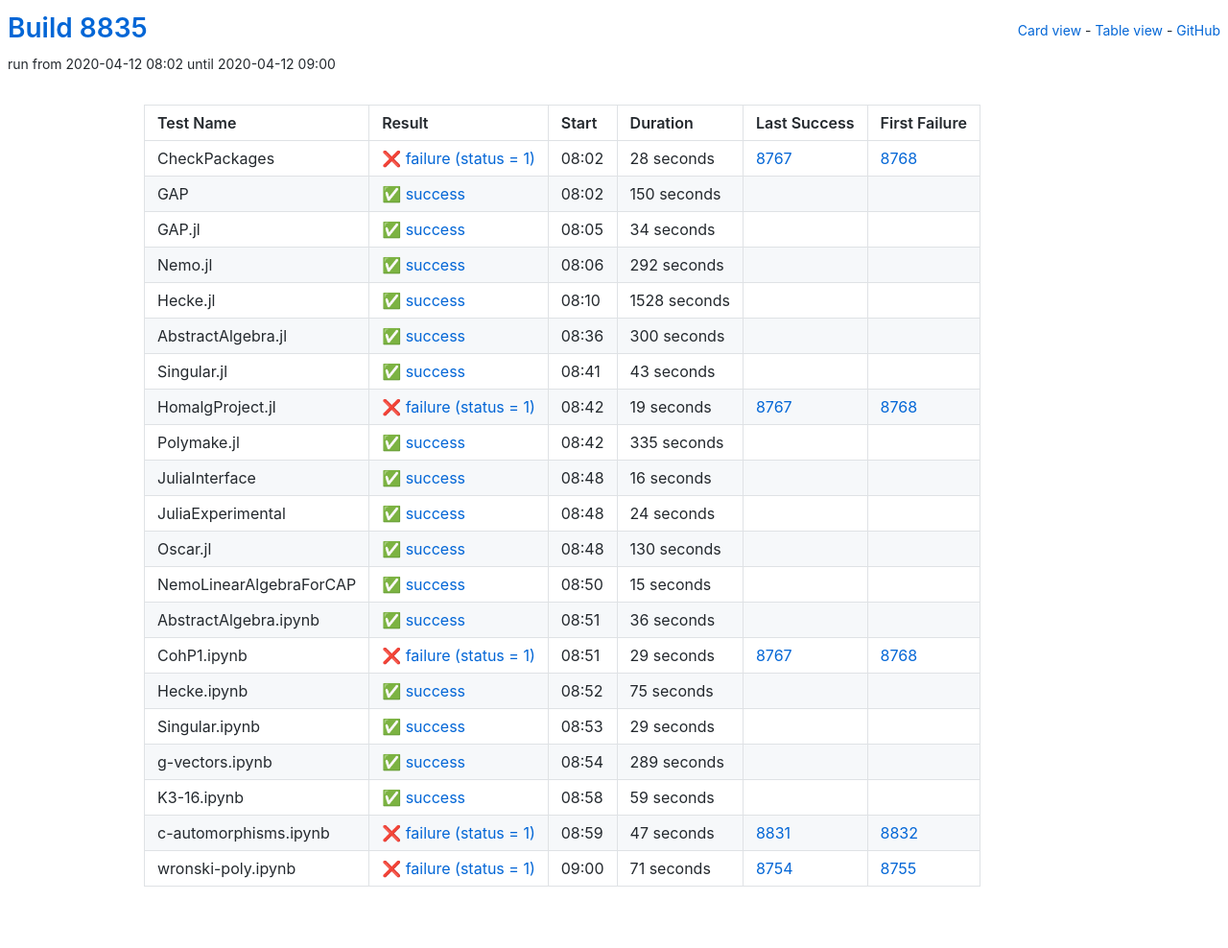
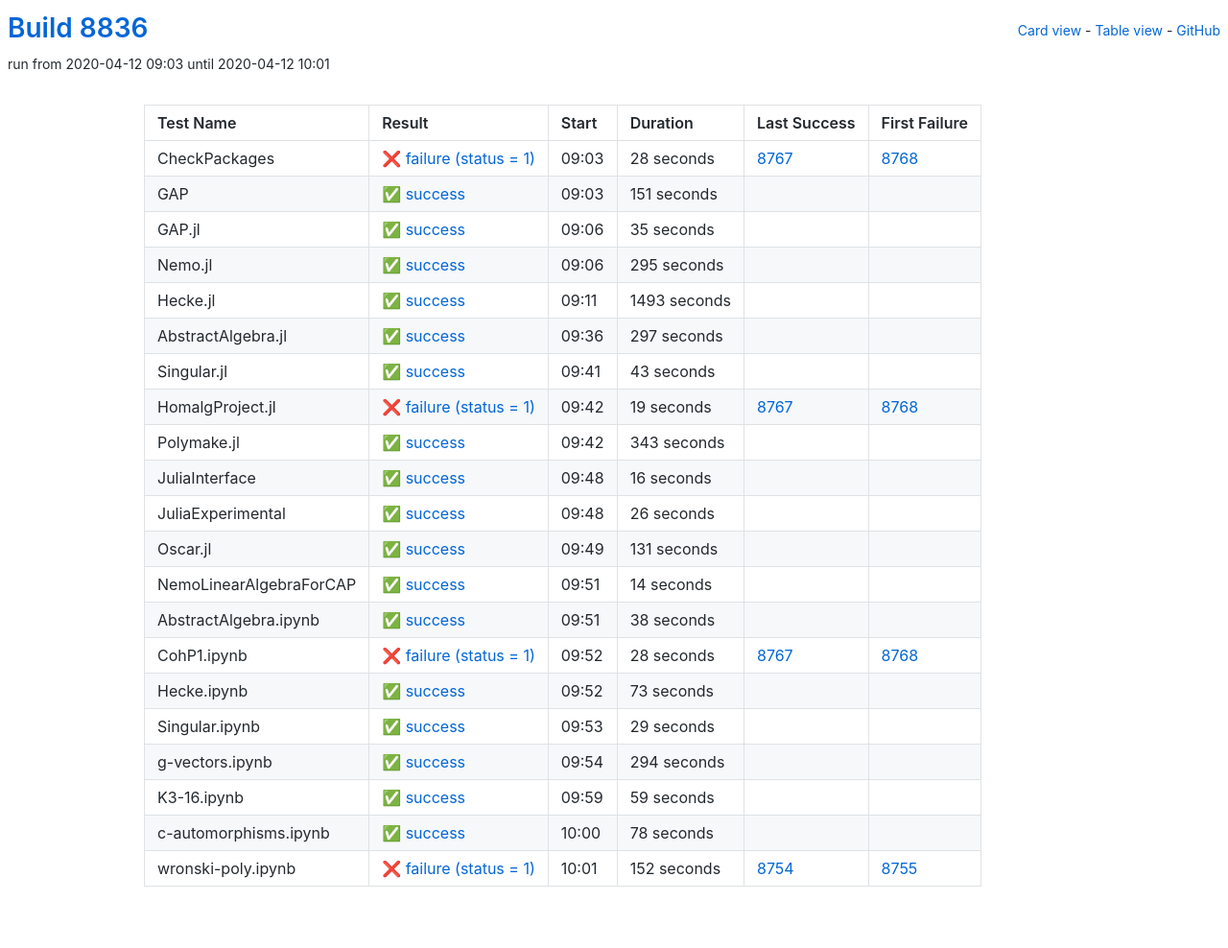
Before and after one commit to oscar-system/oscar-ci-status, a Jekyll site: the page built from table.html, in a window 1280 px wide. Shown: the whole page at 96% size. Built offline with Jekyll 4.4.1, drawn with Linux system fonts in a browser that asks for light colours.

Commit message:
Build 8836

```diff
--- a/_data/ci.yml
+++ b/_data/ci.yml
@@ -1,5 +1,5 @@
-build: 8835
-build_url: https://oscarci.mathematik.uni-kl.de/job/oscar/8835/
+build: 8836
+build_url: https://oscarci.mathematik.uni-kl.de/job/oscar/8836/
 job: oscar
 tests:
 - duration: 28
@@ -8,64 +8,64 @@ tests:
   first_failure_url: https://oscarci.mathematik.uni-kl.de/job/oscar/8768/
   last_success: 8767
   last_success_url: https://oscarci.mathematik.uni-kl.de/job/oscar/8767/
-  log: https://oscarci.mathematik.uni-kl.de/job/oscar/8835/artifact/logs/build-8835/CheckPackages.log
+  log: https://oscarci.mathematik.uni-kl.de/job/oscar/8836/artifact/logs/build-8836/CheckPackages.log
   name: CheckPackages
-  start: 2020-04-12 08:02
+  start: 2020-04-12 09:03
   status: failure
   success: false
-- duration: 150
+- duration: 151
   exitcode: 0
   first_failure: false
   first_failure_url: null
   last_success: false
   last_success_url: null
-  log: https://oscarci.mathematik.uni-kl.de/job/oscar/8835/artifact/logs/build-8835/GAP.log
+  log: https://oscarci.mathematik.uni-kl.de/job/oscar/8836/artifact/logs/build-8836/GAP.log
   name: GAP
-  start: 2020-04-12 08:02
+  start: 2020-04-12 09:03
   status: success
   success: true
-- duration: 34
+- duration: 35
   exitcode: 0
   first_failure: false
   first_failure_url: null
   last_success: false
   last_success_url: null
-  log: https://oscarci.mathematik.uni-kl.de/job/oscar/8835/artifact/logs/build-8835/GAP.jl.log
+  log: https://oscarci.mathematik.uni-kl.de/job/oscar/8836/artifact/logs/build-8836/GAP.jl.log
   name: GAP.jl
-  start: 2020-04-12 08:05
+  start: 2020-04-12 09:06
   status: success
   success: true
-- duration: 292
+- duration: 295
   exitcode: 0
   first_failure: false
   first_failure_url: null
   last_success: false
   last_success_url: null
-  log: https://oscarci.mathematik.uni-kl.de/job/oscar/8835/artifact/logs/build-8835/Nemo.jl.log
+  log: https://oscarci.mathematik.uni-kl.de/job/oscar/8836/artifact/logs/build-8836/Nemo.jl.log
   name: Nemo.jl
-  start: 2020-04-12 08:06
+  start: 2020-04-12 09:06
   status: success
   success: true
-- duration: 1528
+- duration: 1493
   exitcode: 0
   first_failure: false
   first_failure_url: null
   last_success: false
   last_success_url: null
-  log: https://oscarci.mathematik.uni-kl.de/job/oscar/8835/artifact/logs/build-8835/Hecke.jl.log
+  log: https://oscarci.mathematik.uni-kl.de/job/oscar/8836/artifact/logs/build-8836/Hecke.jl.log
   name: Hecke.jl
-  start: 2020-04-12 08:10
+  start: 2020-04-12 09:11
   status: success
   success: true
-- duration: 300
+- duration: 297
   exitcode: 0
   first_failure: false
   first_failure_url: null
   last_success: false
   last_success_url: null
-  log: https://oscarci.mathematik.uni-kl.de/job/oscar/8835/artifact/logs/build-8835/AbstractAlgebra.jl.log
+  log: https://oscarci.mathematik.uni-kl.de/job/oscar/8836/artifact/logs/build-8836/AbstractAlgebra.jl.log
   name: AbstractAlgebra.jl
-  start: 2020-04-12 08:36
+  start: 2020-04-12 09:36
   status: success
   success: true
 - duration: 43
@@ -74,9 +74,9 @@ tests:
   first_failure_url: null
   last_success: false
   last_success_url: null
-  log: https://oscarci.mathematik.uni-kl.de/job/oscar/8835/artifact/logs/build-8835/Singular.jl.log
+  log: https://oscarci.mathematik.uni-kl.de/job/oscar/8836/artifact/logs/build-8836/Singular.jl.log
   name: Singular.jl
-  start: 2020-04-12 08:41
+  start: 2020-04-12 09:41
   status: success
   success: true
 - duration: 19
@@ -85,20 +85,20 @@ tests:
   first_failure_url: https://oscarci.mathematik.uni-kl.de/job/oscar/8768/
   last_success: 8767
   last_success_url: https://oscarci.mathematik.uni-kl.de/job/oscar/8767/
-  log: https://oscarci.mathematik.uni-kl.de/job/oscar/8835/artifact/logs/build-8835/HomalgProject.jl.log
+  log: https://oscarci.mathematik.uni-kl.de/job/oscar/8836/artifact/logs/build-8836/HomalgProject.jl.log
   name: HomalgProject.jl
-  start: 2020-04-12 08:42
+  start: 2020-04-12 09:42
   status: failure
   success: false
-- duration: 335
+- duration: 343
   exitcode: 0
   first_failure: false
   first_failure_url: null
   last_success: false
   last_success_url: null
-  log: https://oscarci.mathematik.uni-kl.de/job/oscar/8835/artifact/logs/build-8835/Polymake.jl.log
+  log: https://oscarci.mathematik.uni-kl.de/job/oscar/8836/artifact/logs/build-8836/Polymake.jl.log
   name: Polymake.jl
-  start: 2020-04-12 08:42
+  start: 2020-04-12 09:42
   status: success
   success: true
 - duration: 16
@@ -107,75 +107,75 @@ tests:
   first_failure_url: null
   last_success: false
   last_success_url: null
-  log: https://oscarci.mathematik.uni-kl.de/job/oscar/8835/artifact/logs/build-8835/JuliaInterface.log
+  log: https://oscarci.mathematik.uni-kl.de/job/oscar/8836/artifact/logs/build-8836/JuliaInterface.log
   name: JuliaInterface
-  start: 2020-04-12 08:48
+  start: 2020-04-12 09:48
   status: success
   success: true
-- duration: 24
+- duration: 26
   exitcode: 0
   first_failure: false
   first_failure_url: null
   last_success: false
   last_success_url: null
-  log: https://oscarci.mathematik.uni-kl.de/job/oscar/8835/artifact/logs/build-8835/JuliaExperimental.log
+  log: https://oscarci.mathematik.uni-kl.de/job/oscar/8836/artifact/logs/build-8836/JuliaExperimental.log
   name: JuliaExperimental
-  start: 2020-04-12 08:48
+  start: 2020-04-12 09:48
   status: success
   success: true
-- duration: 130
+- duration: 131
   exitcode: 0
   first_failure: false
   first_failure_url: null
   last_success: false
   last_success_url: null
-  log: https://oscarci.mathematik.uni-kl.de/job/oscar/8835/artifact/logs/build-8835/Oscar.jl.log
+  log: https://oscarci.mathematik.uni-kl.de/job/oscar/8836/artifact/logs/build-8836/Oscar.jl.log
   name: Oscar.jl
-  start: 2020-04-12 08:48
+  start: 2020-04-12 09:49
   status: success
   success: true
-- duration: 15
+- duration: 14
   exitcode: 0
   first_failure: false
   first_failure_url: null
   last_success: false
   last_success_url: null
-  log: https://oscarci.mathematik.uni-kl.de/job/oscar/8835/artifact/logs/build-8835/NemoLinearAlgebraForCAP.log
+  log: https://oscarci.mathematik.uni-kl.de/job/oscar/8836/artifact/logs/build-8836/NemoLinearAlgebraForCAP.log
   name: NemoLinearAlgebraForCAP
-  start: 2020-04-12 08:50
+  start: 2020-04-12 09:51
   status: success
   success: true
-- duration: 36
+- duration: 38
   exitcode: 0
   first_failure: false
   first_failure_url: null
   last_success: false
   last_success_url: null
-  log: https://oscarci.mathematik.uni-kl.de/job/oscar/8835/artifact/logs/build-8835/AbstractAlgebra.ipynb.log
+  log: https://oscarci.mathematik.uni-kl.de/job/oscar/8836/artifact/logs/build-8836/AbstractAlgebra.ipynb.log
   name: AbstractAlgebra.ipynb
-  start: 2020-04-12 08:51
+  start: 2020-04-12 09:51
   status: success
   success: true
-- duration: 29
+- duration: 28
   exitcode: 1
   first_failure: 8768
   first_failure_url: https://oscarci.mathematik.uni-kl.de/job/oscar/8768/
   last_success: 8767
   last_success_url: https://oscarci.mathematik.uni-kl.de/job/oscar/8767/
-  log: https://oscarci.mathematik.uni-kl.de/job/oscar/8835/artifact/logs/build-8835/CohP1.ipynb.log
+  log: https://oscarci.mathematik.uni-kl.de/job/oscar/8836/artifact/logs/build-8836/CohP1.ipynb.log
   name: CohP1.ipynb
-  start: 2020-04-12 08:51
+  start: 2020-04-12 09:52
   status: failure
   success: false
-- duration: 75
+- duration: 73
   exitcode: 0
   first_failure: false
   first_failure_url: null
   last_success: false
   last_success_url: null
-  log: https://oscarci.mathematik.uni-kl.de/job/oscar/8835/artifact/logs/build-8835/Hecke.ipynb.log
+  log: https://oscarci.mathematik.uni-kl.de/job/oscar/8836/artifact/logs/build-8836/Hecke.ipynb.log
   name: Hecke.ipynb
-  start: 2020-04-12 08:52
+  start: 2020-04-12 09:52
   status: success
   success: true
 - duration: 29
@@ -184,20 +184,20 @@ tests:
   first_failure_url: null
   last_success: false
   last_success_url: null
-  log: https://oscarci.mathematik.uni-kl.de/job/oscar/8835/artifact/logs/build-8835/Singular.ipynb.log
+  log: https://oscarci.mathematik.uni-kl.de/job/oscar/8836/artifact/logs/build-8836/Singular.ipynb.log
   name: Singular.ipynb
-  start: 2020-04-12 08:53
+  start: 2020-04-12 09:53
   status: success
   success: true
-- duration: 289
+- duration: 294
   exitcode: 0
   first_failure: false
   first_failure_url: null
   last_success: false
   last_success_url: null
-  log: https://oscarci.mathematik.uni-kl.de/job/oscar/8835/artifact/logs/build-8835/g-vectors.ipynb.log
+  log: https://oscarci.mathematik.uni-kl.de/job/oscar/8836/artifact/logs/build-8836/g-vectors.ipynb.log
   name: g-vectors.ipynb
-  start: 2020-04-12 08:54
+  start: 2020-04-12 09:54
   status: success
   success: true
 - duration: 59
@@ -206,30 +206,30 @@ tests:
   first_failure_url: null
   last_success: false
   last_success_url: null
-  log: https://oscarci.mathematik.uni-kl.de/job/oscar/8835/artifact/logs/build-8835/K3-16.ipynb.log
+  log: https://oscarci.mathematik.uni-kl.de/job/oscar/8836/artifact/logs/build-8836/K3-16.ipynb.log
   name: K3-16.ipynb
-  start: 2020-04-12 08:58
+  start: 2020-04-12 09:59
   status: success
   success: true
-- duration: 47
-  exitcode: 1
-  first_failure: 8832
-  first_failure_url: https://oscarci.mathematik.uni-kl.de/job/oscar/8832/
-  last_success: 8831
-  last_success_url: https://oscarci.mathematik.uni-kl.de/job/oscar/8831/
-  log: https://oscarci.mathematik.uni-kl.de/job/oscar/8835/artifact/logs/build-8835/c-automorphisms.ipynb.log
+- duration: 78
+  exitcode: 0
+  first_failure: false
+  first_failure_url: null
+  last_success: false
+  last_success_url: null
+  log: https://oscarci.mathematik.uni-kl.de/job/oscar/8836/artifact/logs/build-8836/c-automorphisms.ipynb.log
   name: c-automorphisms.ipynb
-  start: 2020-04-12 08:59
-  status: failure
-  success: false
-- duration: 71
+  start: 2020-04-12 10:00
+  status: success
+  success: true
+- duration: 152
   exitcode: 1
   first_failure: 8755
   first_failure_url: https://oscarci.mathematik.uni-kl.de/job/oscar/8755/
   last_success: 8754
   last_success_url: https://oscarci.mathematik.uni-kl.de/job/oscar/8754/
-  log: https://oscarci.mathematik.uni-kl.de/job/oscar/8835/artifact/logs/build-8835/wronski-poly.ipynb.log
+  log: https://oscarci.mathematik.uni-kl.de/job/oscar/8836/artifact/logs/build-8836/wronski-poly.ipynb.log
   name: wronski-poly.ipynb
-  start: 2020-04-12 09:00
+  start: 2020-04-12 10:01
   status: failure
   success: false
```
Also changed, not shown: README.md.
